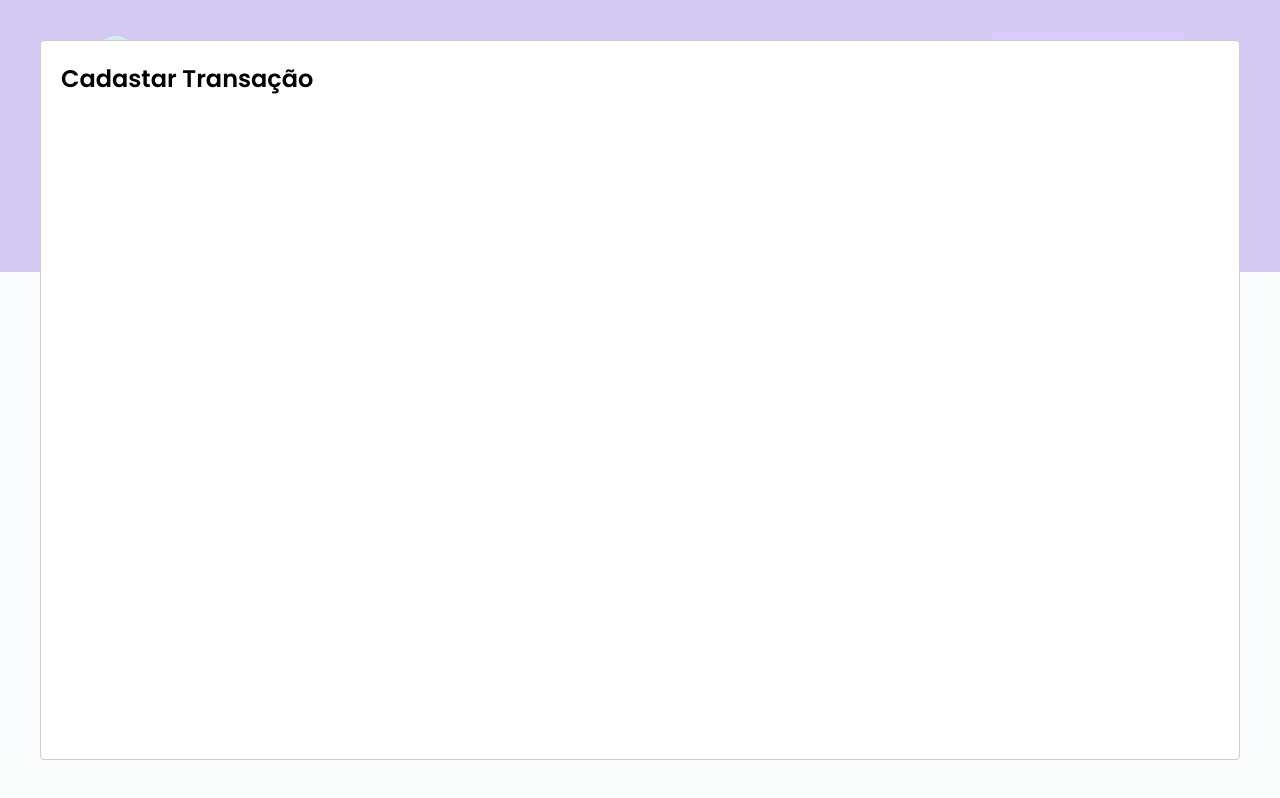
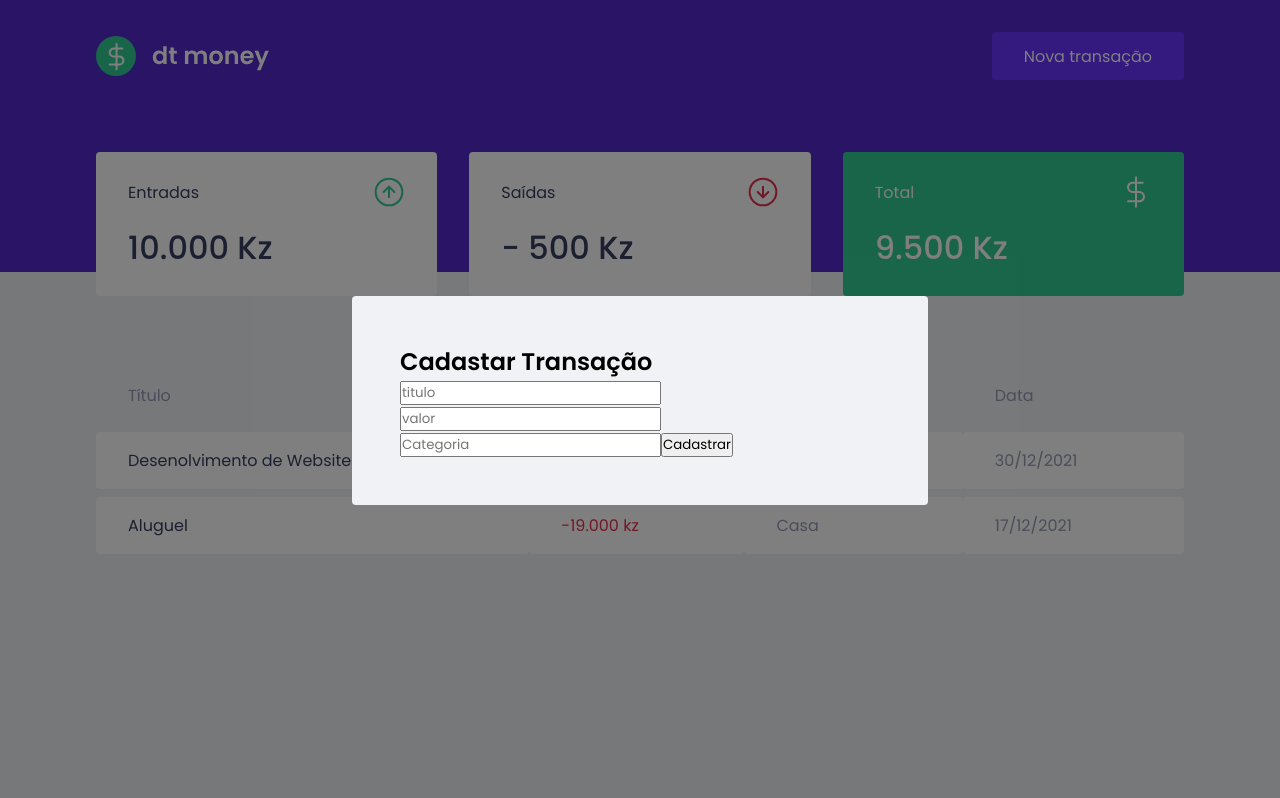
Before and after one commit to curioussdev/dt-money, a React (Create React App) app: page / in a window 1280 px wide. Both pictures are taken after a click on the button "Nova transação". Built offline with nearby package versions, Linux system fonts and the light colour scheme; no server answers; what miragejs would draw is missing.

Commit message:
estrutura do formulário

```diff
--- a/src/components/NewTransactionModal/index.tsx
+++ b/src/components/NewTransactionModal/index.tsx
@@ -1,5 +1,5 @@
-import { on } from 'events';
 import Modal from 'react-modal';
+import { Container } from './styles';
 
 interface newTransactionModalProps {
     isOpen: boolean;
@@ -9,10 +9,34 @@
 export function NewTransactionModal({isOpen, onRequestClose}: newTransactionModalProps){
     return(
 
-      <Modal isOpen={isOpen}
+      <Modal
+        isOpen={isOpen}
         onRequestClose={onRequestClose}
+        overlayClassName="react-modal-overlay" // formatar o backgrond do modal
+        className="react-modal-content" // formatar a estilização do modal
       >
-      <h2>Cadastar Transação</h2>
+        <Container>
+            <h2>Cadastar Transação</h2>
+
+            <input
+                placeholder='titulo'
+            />
+
+            <input
+                type='number'
+                placeholder='valor'
+            />
+
+            <input
+                placeholder='Categoria'
+            />
+
+            <button type="submit">
+                Cadastrar
+            </button>
+
+        </Container>
+
 
       </Modal>
 
--- a/src/components/NewTransactionModal/styles.ts
+++ b/src/components/NewTransactionModal/styles.ts
@@ -1,5 +1,5 @@
 import styled from 'styled-components';
 
-export const Container = styled.div`
+export const Container = styled.form`
 
 `;
--- a/src/styles/global.ts
+++ b/src/styles/global.ts
@@ -58,4 +58,25 @@
         opacity: 0.6;
         cursor: not-allowed;
     }
+
+    .react-modal-overlay {
+        background: rgba(0, 0, 0, 0.5);
+        position: fixed;
+        top: 0;
+        bottom: 0;
+        right: 0;
+        left: 0;
+        display: flex;
+        align-items: center;
+        justify-content: center;
+    }
+
+    .react-modal-content {
+        width: 100%;
+        max-width: 576px;
+        background: var(--background);
+        padding: 3rem;
+        position: relative;
+        border-radius: 0.25rem;
+        }
 `;
```
